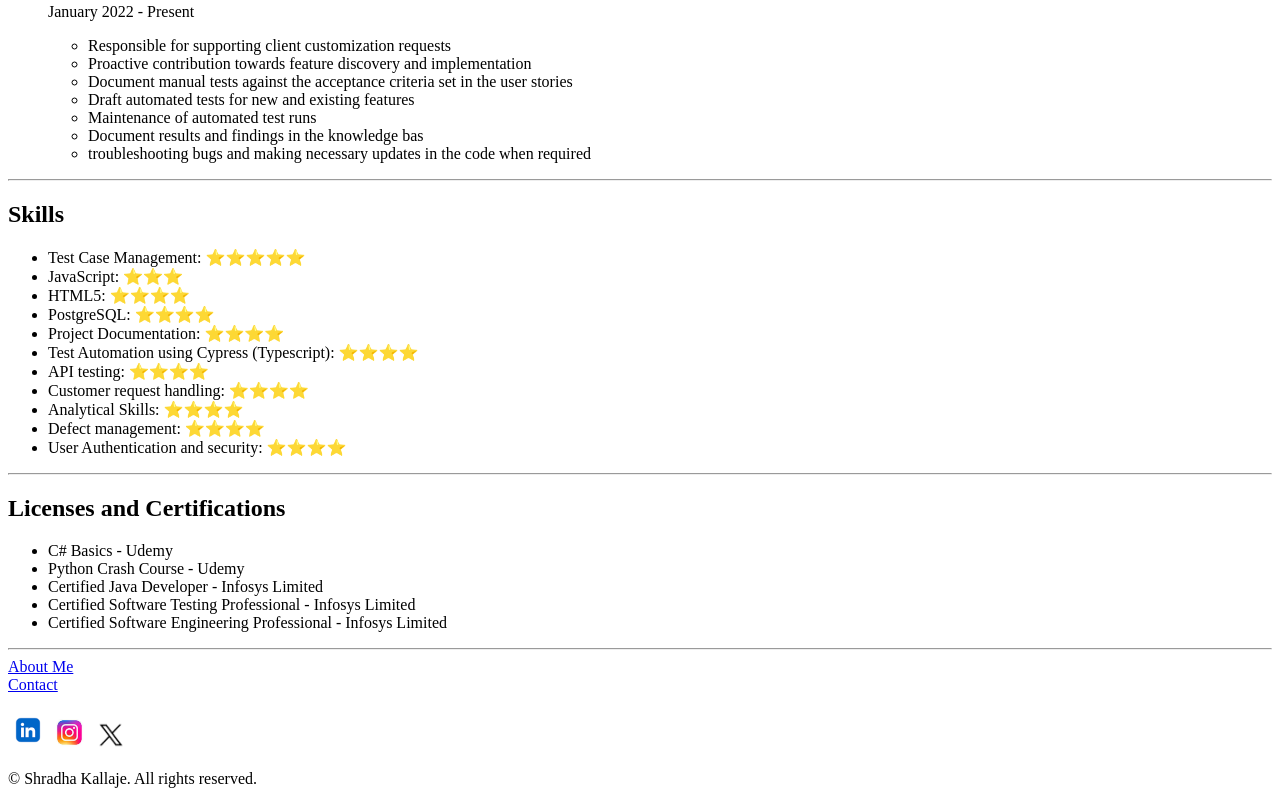
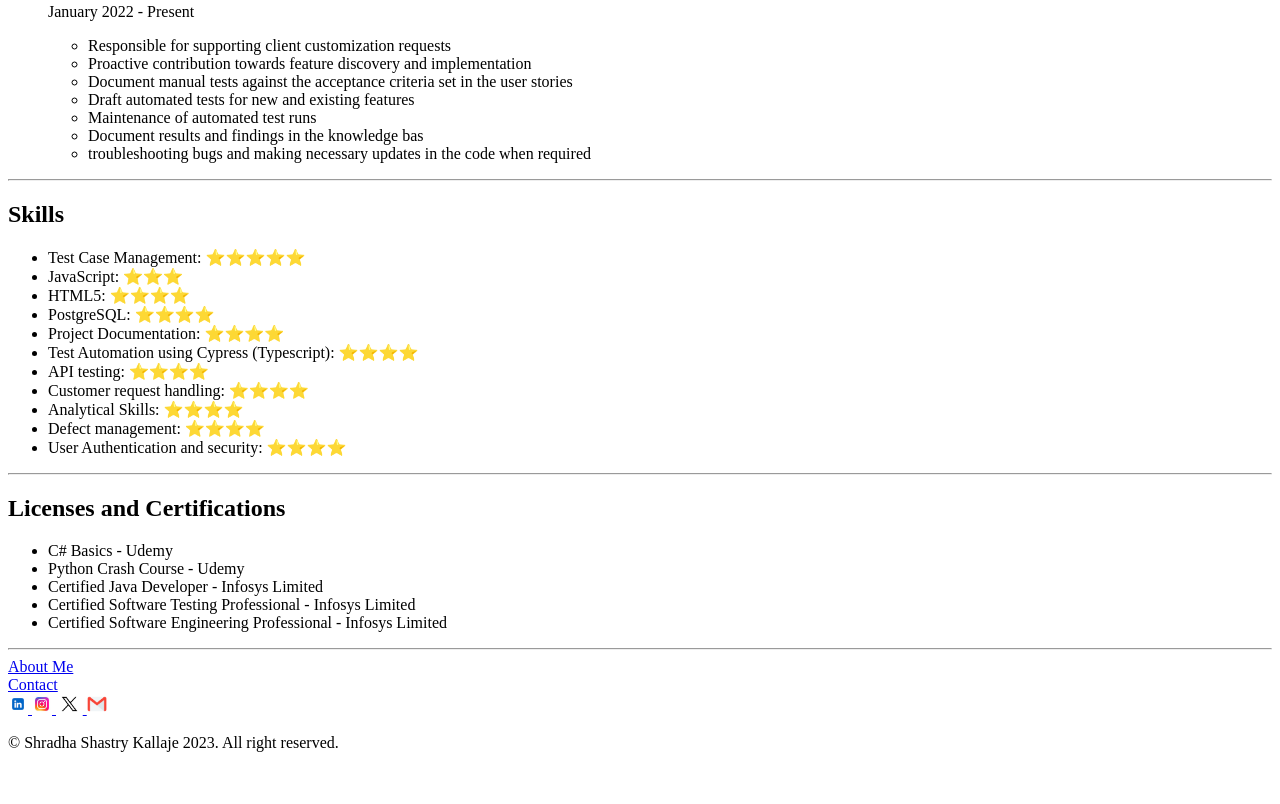
Before and after one commit to ShradhaSK/my-resume, a plain HTML site: page index.html in a window 1280 px wide. Shown: the part 1180-1984 px from the top of the page. After the commit the page ends 1948 px from the top, so only its background shows below. Drawn offline with Linux system fonts and the light colour scheme.

Commit message:
Add files via upload

```diff
--- a/index.html
+++ b/index.html
@@ -112,12 +112,14 @@
   </body>
   <footer>
     <a href="./public/About Me.html">About Me</a><br />
-    <a href="./public/contact.html">Contact</a>
-    <p>
-    <a href="https://www.linkedin.com/in/shradha-shastry-kallaje"> <img src="./assets/images/LinkedInLogo.png" alt="linkedin logo" height="40"/></a>
-    <a href="https://instagram.com/shradhak55?igshid=MjEwN2IyYWYwYw=="><img src="./assets/images/instaLogo.jpeg" alt="instagram logo" height="35" /></a>
-    <a href="https://twitter.com/@ShradhaKallaje"><img src="./assets/images/TwitterLogo.png" alt="X logo" height="30" /></a>
-    </p>
-    <p>© Shradha Kallaje. All rights reserved.</p>
+    <a href="./public/contact.html">Contact</a><br />
+    <a href="https://www.linkedin.com/in/shradha-shastry-kallaje"><img src="./assets/images/LinkedInLogo.png" alt="linkedin link" height="20"/>
+    </a>
+    <a href="https://instagram.com/shradhak55?igshid=MjEwN2IyYWYwYw=="><img src="./assets/images/instaLogo.jpeg" alt="instagram link" height="20" />
+    </a>
+    <a href="https://twitter.com/@ShradhaKallaje"><img src="./assets/images/TwitterLogo.png" alt="X (Twitter) link" height="20" />
+    </a>
+    <a href="mailto:shradha.kallaje@gmail.com"><img src="./assets/images/mailIcon.png" alt="email link" height="20" /></a>
+    <p>© Shradha Shastry Kallaje 2023. All right reserved.</p>
   </footer>
 </html>
```
Also changed, not shown: assets/images/mailIcon.png (added).
